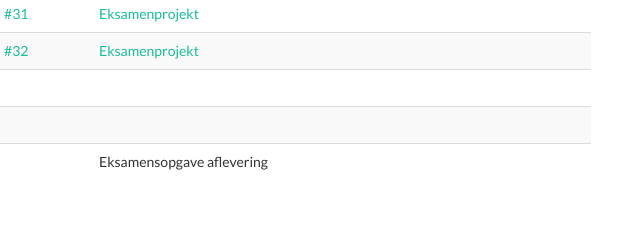
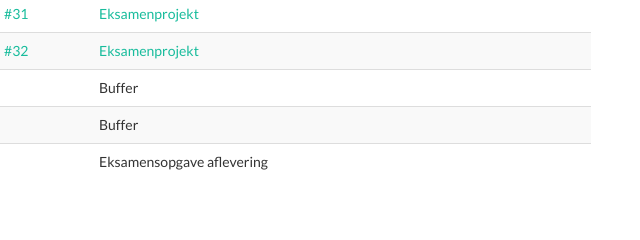
Before and after one commit to dat17v1/dat17v1.github.io, a plain HTML site: page index.html in a window 1280 px wide. Shown: the part 1312-1552 px from the top of the page, 619-1259 px from the left. Drawn offline with nearby package versions, Linux system fonts and the light colour scheme.

Commit message:
datoer ok

```diff
--- a/index.html
+++ b/index.html
@@ -316,14 +316,14 @@
                     <td>15/6 - 2017</td>
                     <td>08:30 - 11:45</td>
                     <td><a href=""></a></td>
-                    <td><a href=""></a></td>
+                    <td><a href=""></a>Buffer</td>
                 </tr>
                 <tr>
                     <td>50</td>
                     <td>15/6 - 2017</td>
                     <td>11:00 - 15:45</td>
                     <td><a href=""></a></td>
-                    <td><a href=""></a></td>
+                    <td><a href=""></a>Buffer</td>
                 </tr>
                 <tr>
                     <td>51</td>
```
